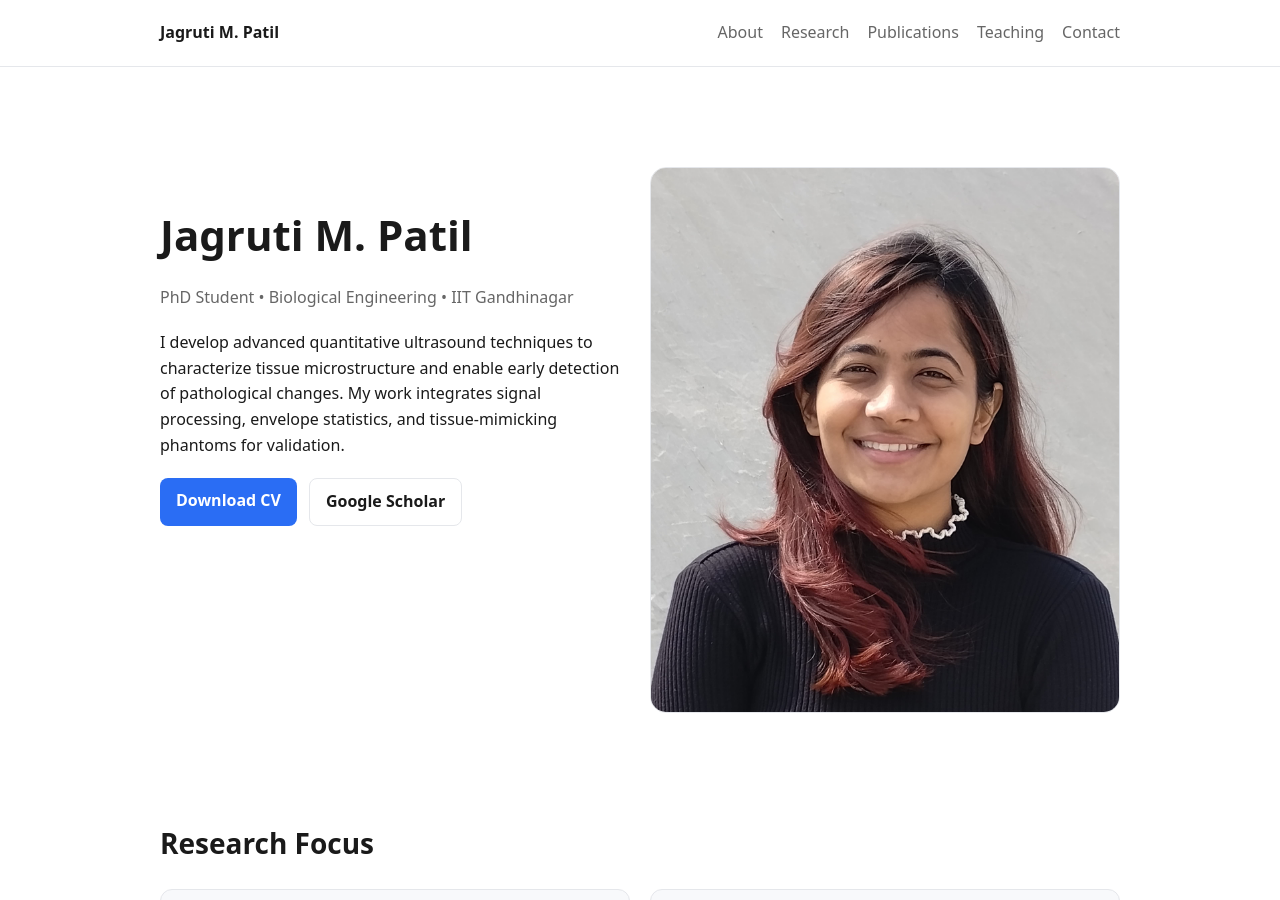
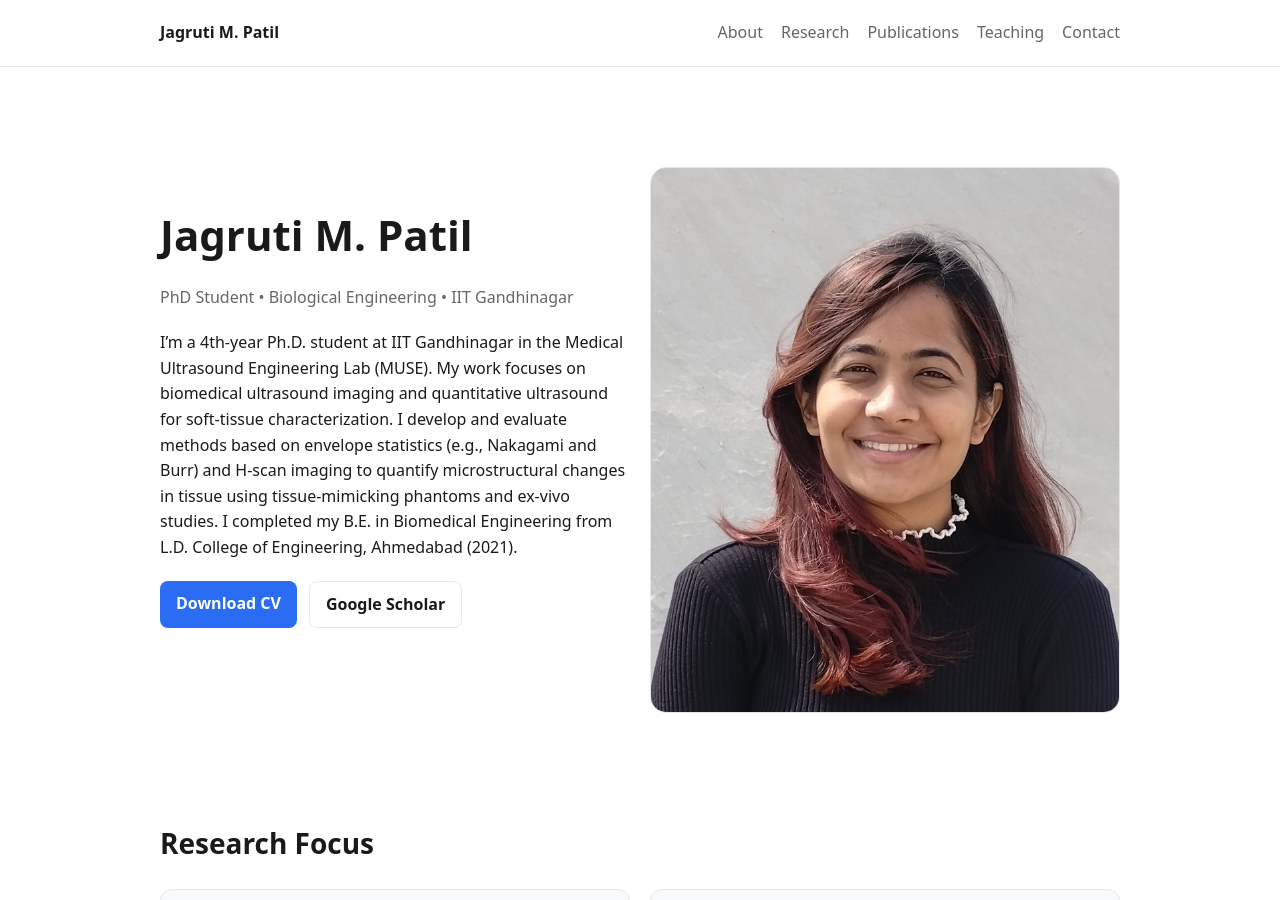
Before and after one commit to Jagruti-M-Patil/my-personal-website, a Jekyll site: the page built from index.md, in a window 1280 px wide and 900 px high. Built offline with Jekyll 4.4.1, drawn with Linux system fonts in a browser that asks for light colours.

Commit message:
Expand bio with education and research details
Replace the brief research blurb with a more detailed personal bio. Adds Ph.D. status and lab affiliation (IIT Gandhinagar, MUSE), research focus on biomedical and quantitative ultrasound for soft-tissue characterization, specific methods (envelope statistics like Nakagami and Burr, H-scan imaging), validation approaches (tissue-mimicking phantoms and ex-vivo studies), and undergraduate degree information (B.E., L.D. College of Engineering, Ahmedabad).

```diff
--- a/index.md
+++ b/index.md
@@ -12,10 +12,9 @@ layout: default
       <p class="sub">{{ p.role }}</p>
 
       <p style="max-width:520px;">
-        I develop advanced quantitative ultrasound techniques to characterize
-        tissue microstructure and enable early detection of pathological changes.
-        My work integrates signal processing, envelope statistics, and
-        tissue-mimicking phantoms for validation.
+        I’m a 4th-year Ph.D. student at IIT Gandhinagar in the Medical Ultrasound Engineering Lab (MUSE). My work focuses on biomedical ultrasound imaging and quantitative ultrasound for soft-tissue characterization.
+
+        I develop and evaluate methods based on envelope statistics (e.g., Nakagami and Burr) and H-scan imaging to quantify microstructural changes in tissue using tissue-mimicking phantoms and ex-vivo studies. I completed my B.E. in Biomedical Engineering from L.D. College of Engineering, Ahmedabad (2021).
       </p>
 
       <div class="btnrow" style="margin-top:20px;">
```
